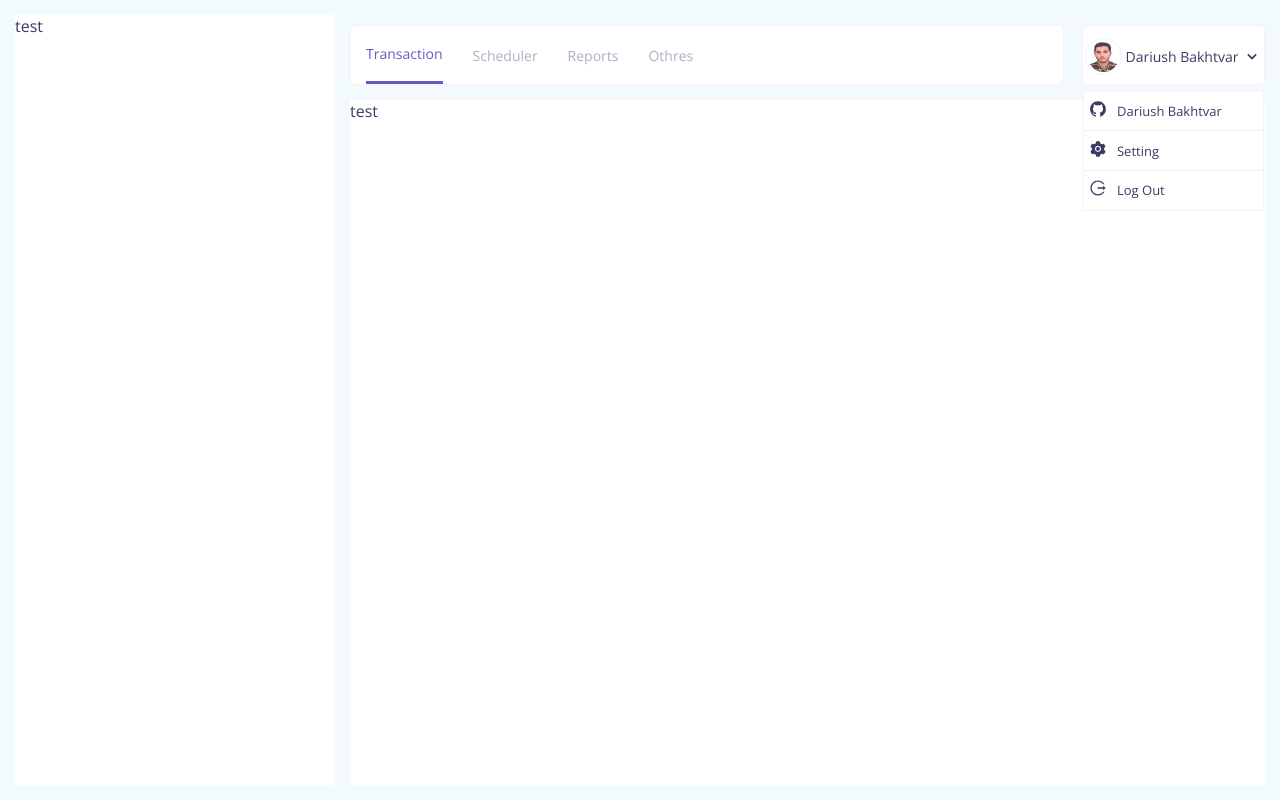
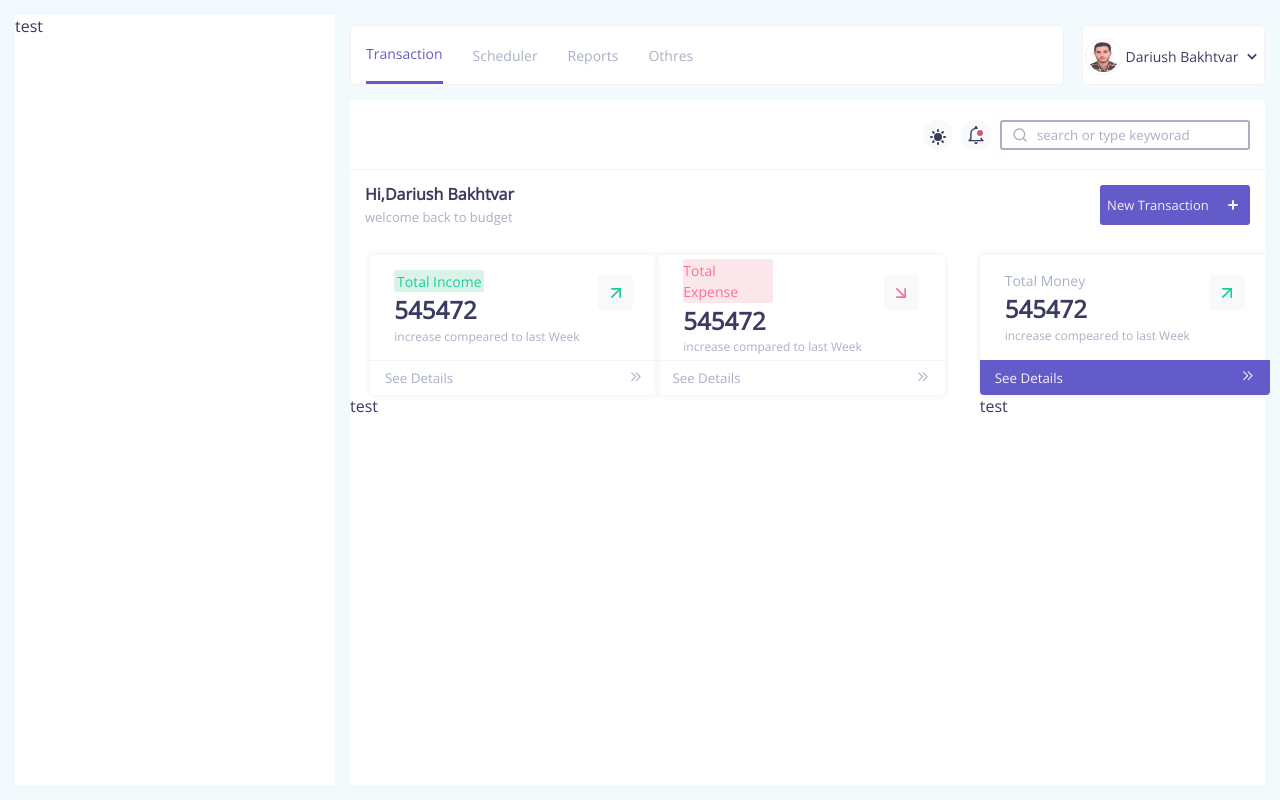
Before and after one commit to Dariush-Bakhtvar/expense-tracker, a React (Create React App) app: page / in a window 1280 px wide. Built offline with nearby package versions, Linux system fonts and the light colour scheme; a small style sheet from the web is missing.

Commit message:
Navbar and cotent style

```diff
--- a/src/App.js
+++ b/src/App.js
@@ -1,11 +1,16 @@
-import React from 'react'
+import React, { useState } from 'react'
 import './Asset/style/App.scss';
 import Navbar from './Components/Navbar/Navbar';
+import Content from './Components/Content/Content';
 const App = () => {
+  const [isDarkMode, setDarkMode] = useState(false);
+  const DarkModeHandler = () => {
+    setDarkMode(!isDarkMode);
+  }
   return (
     <>
       <Navbar />
-      <div className='Content'>test</div>
+      <Content isDark={isDarkMode} onChangeTheme={() => DarkModeHandler()} />
       <div className='Sidebar'>test</div>
     </>
   )
--- a/src/Asset/style/_Mixin.scss
+++ b/src/Asset/style/_Mixin.scss
@@ -4,7 +4,7 @@ $border-color:#F7F0F5;
 $primery-Blue:#625BC9;
 $primery-gray:#A9B0C5;
 $primery-Color:#3B3B61;
-
+$box-shadow:2px 2px 4px #f5f4f4, -2px -2px 4px #f5f4f4;
 %bg-color{
   background-color: $whait;
 }
@@ -13,3 +13,6 @@ $primery-Color:#3B3B61;
   justify-content: $justify;
   align-items: $align;
 }
+%Flex-Center{
+  @include Flex(center,center);
+}
--- a/src/Asset/style/index.scss
+++ b/src/Asset/style/index.scss
@@ -1,4 +1,5 @@
-@import url('https://fonts.googleapis.com/css2?family=Open+Sans&display=swap');
+// @import url('https://fonts.googleapis.com/css2?family=Open+Sans&display=swap');
+@import url('https://fonts.googleapis.com/css2?family=Open+Sans:wght@300&display=swap');
 @import url('https://v1.fontapi.ir/css/Shabnam:400');
 @import './Mixin';
 @import './Component';
@@ -14,7 +15,7 @@ ol,ul{
   list-style: none;
 }
 button,input,form{
-  font-family: inherit;
+  font-family: inherit !important;
 }
 textarea{
   resize: none;
--- /dev/null
+++ b/src/Components/Content/Content.jsx
@@ -0,0 +1,83 @@
+import React from 'react'
+import SearchBar from '../SearchBar/SearchBar'
+import style from './Content.module.scss';
+import { HiPlusSm, HiOutlineChevronDoubleRight } from 'react-icons/hi';
+import { FiArrowDownRight, FiArrowUpRight } from 'react-icons/fi'
+const Content = ({ isDark, onChangeTheme }) => {
+  return (
+    <main className='Content'>
+      <SearchBar isDark={isDark} onClickHandler={() => onChangeTheme()} />
+      {/* welcome section */}
+      <section className={style.WellcomeMassage}>
+        <div className={style.TextInfo}>
+          <h4>hi,dariush bakhtvar</h4>
+          <p>welcome back to budget</p>
+        </div>
+        <button className={style.newBudgetBtn}>
+          <span>New Transaction</span>
+          <span><HiPlusSm /></span>
+        </button>
+      </section>
+      <section className={style.TransactionChart}>
+        <aside className={style.sideChart}>
+          <div className={style.totoalBudget}>
+            <div className={style.totoalBudgetInfo}>
+              <div className={style.totoalBudgetDetail}>
+                <p>Total Money</p>
+                <h2>545472</h2>
+                <p>increase compeared to last Week</p>
+              </div>
+              <span><FiArrowUpRight /></span>
+            </div>
+            <button>
+              <span>See Details</span>
+              <span><HiOutlineChevronDoubleRight /></span>
+            </button>
+          </div>
+          <div className={style.totoalChart}>
+            <p>test</p>
+          </div>
+        </aside>
+        <div className={style.DetailChart}>
+          <div className={style.DetailBudget}>
+            {/* inCome section */}
+            <div className={style.totoalBudget}>
+              <div className={style.totoalBudgetInfo}>
+                <div className={style.totoalBudgetDetail}>
+                  <p className={style.IncomeText}>Total Income</p>
+                  <h2>545472</h2>
+                  <p>increase compeared to last Week</p>
+                </div>
+                <span><FiArrowUpRight /></span>
+              </div>
+              <button className={style.NoneBtnBg}>
+                <span>See Details</span>
+                <span><HiOutlineChevronDoubleRight /></span>
+              </button>
+            </div>
+            {/* Expense section */}
+            <div className={style.totoalBudget}>
+              <div className={style.totoalBudgetInfo}>
+                <div className={style.totoalBudgetDetail}>
+                  <p className={style.ExpenseText}>Total Expense</p>
+                  <h2>545472</h2>
+                  <p>increase compared to last Week</p>
+                </div>
+                <span className={style.colorRed}><FiArrowDownRight /></span>
+              </div>
+              <button className={style.NoneBtnBg}>
+                <span>See Details</span>
+                <span><HiOutlineChevronDoubleRight /></span>
+              </button>
+            </div>
+          </div>
+          <div className={style.DetailHistogram}>
+            <p>test</p>
+          </div>
+        </div>
+      </section>
+    </main>
+  )
+}
+
+export default Content
--- /dev/null
+++ b/src/Components/Content/Content.module.scss
@@ -0,0 +1,147 @@
+@import '../../Asset/style/Mixin';
+.WellcomeMassage{
+width: 100%;
+height: 70px;
+@include Flex(space-between,center);
+padding: 0 15px;
+}
+.TextInfo{
+  line-height: 1.6;
+  h4{
+    text-transform: capitalize;
+  }
+  p{
+    color: $primery-gray;
+    font-size: 1.3rem;
+  }
+}
+.newBudgetBtn{
+    all: unset;
+    width: 150px;
+    height: 40px;
+    background-color:  $primery-Blue;
+    font-size: 1.3rem;
+    font-weight: inherit;
+    color: $border-color;
+    @include Flex(space-around,center);
+    border-radius: 3px;
+    cursor: pointer;
+    transition: all 0.6s;
+    span{
+      &:nth-child(2){
+        font-size: 2rem;
+          display: flex;
+      }
+    }
+    &:hover{
+     background-color: transparent;
+     border: 1px solid $primery-Blue;
+     color: $primery-Blue;
+    transition: all 0.6s;
+    }
+  }
+.TransactionChart{
+  width: 100%;
+  height: 80%;
+  padding-top: 15px;
+  display: grid;
+  // direction: rtl;
+  grid-template-areas: 'DetailChart asideChart'
+  'DetailChart asideChart';
+  grid-template-columns: 65% 35%;
+  grid-template-rows: 1fr 1fr;
+}
+.sideChart{
+  grid-area: asideChart;
+  margin-left:20px;
+  padding: 0 15px;
+}
+.DetailChart{
+   grid-area: DetailChart;
+}
+//toto bodget style
+.totoalBudget{
+  width: 290px;
+  height: 140px;
+    box-shadow: $box-shadow;
+    border-radius: 4px;
+    overflow: hidden;
+    button{
+      height: 25%;
+      width: 100%;
+      background-color: $primery-Blue;
+      border: none;
+      cursor: pointer;
+      color: $border-color;
+      @include Flex(space-between,center);
+      padding: 0 15px;
+
+    }
+}
+.totoalBudgetInfo{
+  height: 75%;
+  position: relative;
+  @include Flex(space-around,center);
+  padding: 0 15px;
+  span{
+    @extend %Flex-Center;
+    width: 35px;
+    height: 35px;
+    font-size: 2rem;
+    background-color: #F8F9FB;
+    border-radius: 4px;
+    color: #21CC9E;
+    align-self: baseline;
+    margin-top: 20px;
+  }
+
+}
+.totoalBudgetDetail{
+  line-height: 1.48;
+  p{
+    color: $primery-gray;
+    font-weight: 300 !important;
+    &:nth-child(1){
+      font-size: 1.4rem;
+    }
+    &:nth-child(3){
+      font-size: 1.2rem;
+    }
+  }
+}
+.DetailBudget{
+  @include Flex(space-between,center);
+  width: 100%;
+  padding-left: 20px;
+}
+.NoneBtnBg{
+  border-top: 1px solid $border-color !important;
+  background-color: transparent !important;
+  color: $primery-gray !important;
+  transition: color 0.5s ease-in-out;
+  &:hover{
+    color: $primery-Blue !important;
+    transition: color 0.5s ease-in-out;
+  }
+}
+
+%common_titlestyel{
+  width: 90px;
+display: flex;
+justify-content: center;
+border-radius: 3px;
+padding-top: 2px;
+}
+.colorRed{
+  color: #FF708B !important;
+}
+.IncomeText{
+color: #21CC9E !important;
+background: #d9f3e9;
+@extend %common_titlestyel;
+}
+.ExpenseText{
+  color: #FF708B !important;
+ background: #fbe7eb;
+ @extend %common_titlestyel;
+}
--- a/src/Components/Navbar/Navbar.jsx
+++ b/src/Components/Navbar/Navbar.jsx
@@ -3,7 +3,7 @@ import style from './Navbar.module.scss';
 import { BiChevronDown } from 'react-icons/bi';
 import { AiFillGithub, AiFillSetting, AiOutlineLogout } from 'react-icons/ai';
 const Navbar = () => {
-  const [toggle, setToggle] = useState(true);
+  const [toggle, setToggle] = useState(false);
   const toggleHandler = () => {
     console.log(toggle);
     setToggle(!toggle);
--- /dev/null
+++ b/src/Components/SearchBar/SearchBar.jsx
@@ -0,0 +1,32 @@
+import React from 'react';
+import { RiSearchLine } from 'react-icons/ri';
+import { IoMdNotificationsOutline } from 'react-icons/io';
+import { HiMoon, HiSun } from 'react-icons/hi'
+import style from './search.module.scss';
+const SearchBar = ({ isDark, onClickHandler }) => {
+  // const testHandler = () => {
+  //   console.log(isDark);
+  // }
+  return (
+    <section className={style.SearchBar}>
+      <div className={style.DarkMode}>
+        <div className={`${style.SwitchBtn} ${isDark ? style.ActiveDarkMode : undefined}`} onClick={() => onClickHandler()}>
+          <span><HiSun /></span>
+          <span><HiMoon /></span>
+        </div>
+      </div>
+      <div className={style.Notification}>
+        <span></span>
+        <span><IoMdNotificationsOutline /></span>
+      </div>
+      <form action="#">
+        <div className={style.SearchWrapper}>
+          <input type="text" placeholder='search or type keyworad' />
+          <span><RiSearchLine /></span>
+        </div>
+      </form>
+    </section>
+  )
+}
+
+export default SearchBar
--- /dev/null
+++ b/src/Components/SearchBar/search.module.scss
@@ -0,0 +1,132 @@
+@import '../../Asset/style/Mixin';
+.SearchBar{
+width: 100%;
+height: 70px;
+border-bottom: 1px solid $border-color;
+@include Flex(flex-end,center);
+padding: 0 20px;
+form{
+  width: 250px;
+  height: 30px;
+}
+}
+.SearchWrapper{
+width: 100%;
+height: 100%;
+position: relative;
+margin-left: 5px;
+input[type='text']{
+  width: 100%;
+  height: 100%;
+  padding-left: 35px;
+  border:2px solid $primery-gray;
+  border-radius: 3px;
+  transition: border .5s ease-in-out;
+  color: $primery-Blue;
+&::placeholder{
+  color: #A9B0C5;
+}
+&:focus{
+  outline: none;
+  border: 2px solid $primery-Blue;
+   transition: border .5s ease-in-out;
+   + span{
+    color:$primery-Blue;
+     transition: color .5s ease-in-out;
+  }
+}
+}
+span{
+  @extend %Flex-Center;
+  width: 40px;
+  height: 100%;
+  position: absolute;
+  top:0;
+  color: $primery-gray;
+   transition: color .5s ease-in-out;
+}
+}
+%btn-style{
+  width: 30px;
+  height: 30px;
+  font-size: 2.2rem;
+  // background-color: rgba($color: $border-color, $alpha: 0.6);
+  background-color: #F8F9FB;
+  margin: 0 4px;
+  border-radius: 50%;
+  position: relative;
+  cursor: pointer;
+}
+.Notification{
+@extend %btn-style;
+   span{
+    &:nth-child(1){
+      width: 10px;
+      height: 10px;
+      border-radius: 50%;
+      background-color: #c95b72;
+      position: absolute;
+      right: 6px;
+      top: 8px;
+      border:2px solid #fff;
+    }
+    &:nth-child(2){
+      width: 100%;
+      height: 100%;
+      @extend %Flex-Center;
+  }
+  }
+}
+.DarkMode{
+  @extend %btn-style;
+  font-size:2rem;
+}
+.SwitchBtn{
+   width: 100%;
+    height: 100%;
+   @extend %Flex-Center;
+   position: relative;
+   overflow: hidden;
+  //  &:hover{
+  //   span{
+  //     &:nth-child(1){
+  //       transform: translateY(-100%);
+  //       opacity: 0;
+  //     }
+  //     &:nth-child(2){
+  //            transform: translateY(0);
+  //            color: gold;
+  //               opacity: 1;
+  //     }
+  //   }
+  //  }
+   span{
+    position: absolute;
+    top:22%;
+    left: 16%;
+    &:nth-child(1){
+      transform: translateY(0);
+      opacity: 1;
+      transition: all 1.5s ease-in-out;
+
+      }
+    &:nth-child(2){
+      transform: translateY(-100%);
+      opacity: 0;
+      transition: all 1.4s ease-in-out;
+    }
+   }
+  }
+  .ActiveDarkMode{
+  span{
+        &:nth-child(1){
+          transform: translateY(-100%);
+          opacity: 0;
+        }
+        &:nth-child(2){
+               transform: translateY(0);
+               color: gold;
+                  opacity: 1;
+        }
+      }
+  }
```
